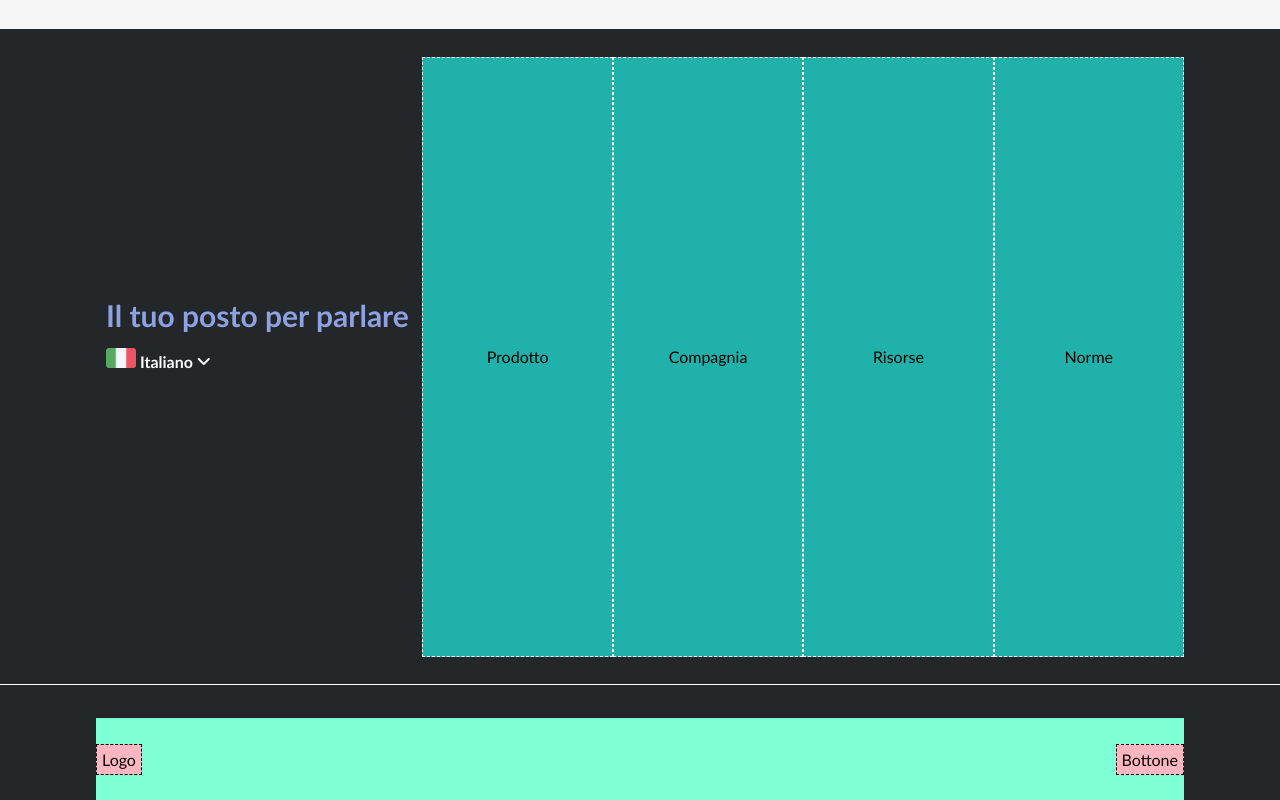
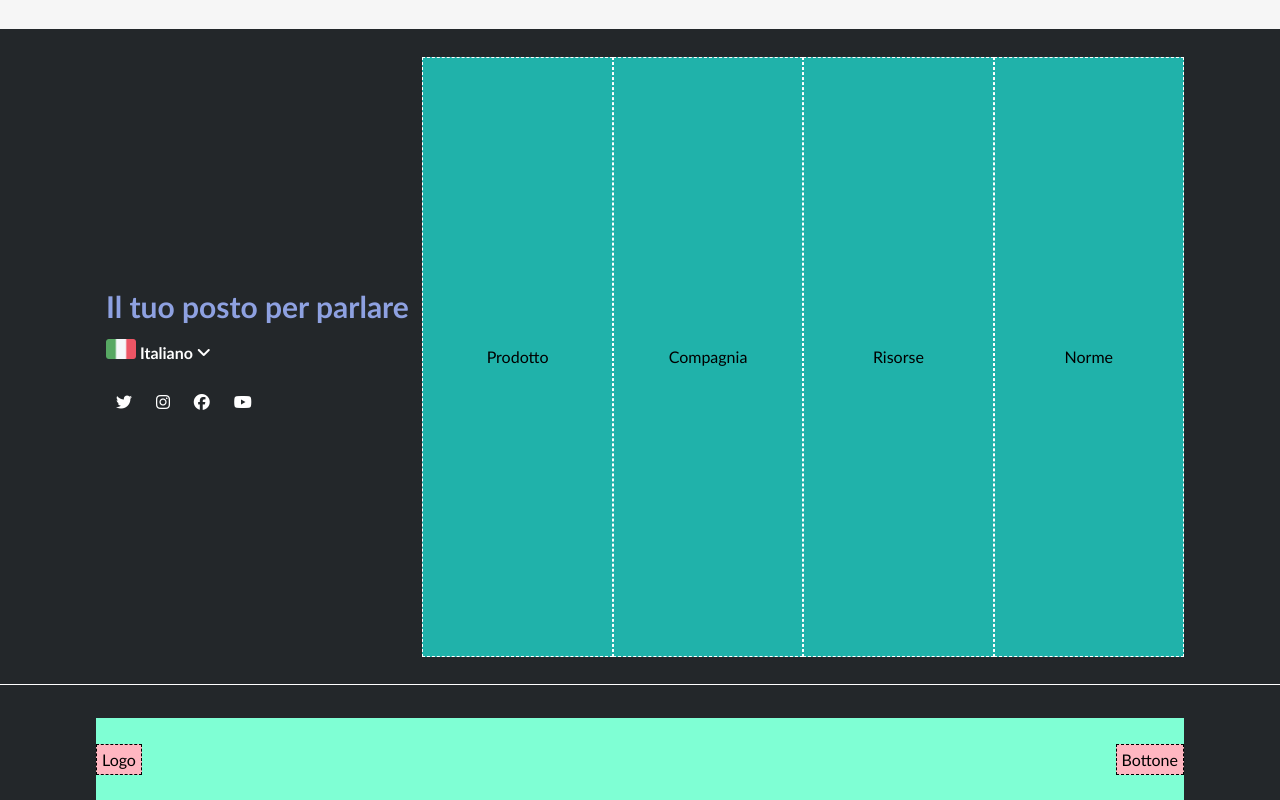
Before and after one commit to Shinrael/htmlcss-discord, a plain HTML site: page index.html in a window 1280 px wide. Shown: the part 4021-4821 px from the top of the page. Drawn offline with Linux system fonts and the light colour scheme.

Commit message:
[add] logos social

```diff
--- a/assets/css/style.css
+++ b/assets/css/style.css
@@ -216,6 +216,14 @@ footer p{
   padding-left: 10px;
 }
 
+.social-logos{
+  color: white;
+}
+
+.fa-brands{
+  padding: 0px 10px;
+}
+
 .colonna-piccola{
   background-color: #20B2AA;
   border: 1px dashed white;
--- a/index.html
+++ b/index.html
@@ -142,8 +142,11 @@
             <p>
               <img src="assets/img/ita.png" alt="Italy" id="italy"> Italiano <i class="fa-solid fa-angle-down"></i>
             </p>
-            <p>
-
+            <p class="social-logos">
+              <i class="fa-brands fa-twitter"></i>
+              <i class="fa-brands fa-instagram"></i>
+              <i class="fa-brands fa-facebook"></i>
+              <i class="fa-brands fa-youtube"></i>
             </p>
         </div>
 
```
